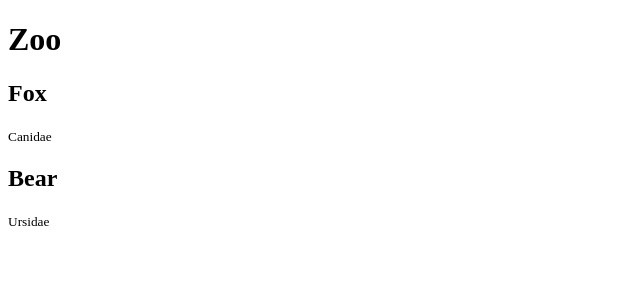
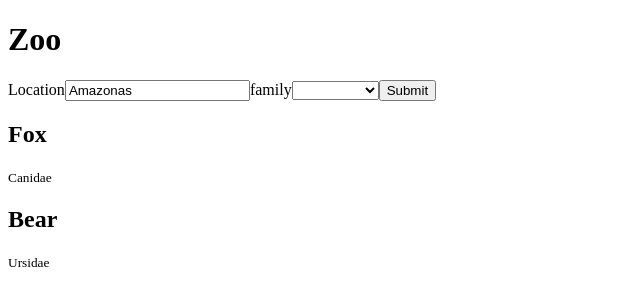
Before and after one commit to allenjoseph/hello-react, a React (Vite) app: page / in a window 1280 px wide. Shown: the top 306 px of the page, without its empty margins (0-640 px from the left). Built offline with nearby package versions, Linux system fonts and the light colour scheme.

Commit message:
feat(hooks): add react-hooks and manage state with useState()

```diff
--- a/package.json
+++ b/package.json
@@ -18,6 +18,7 @@
     "eslint-plugin-import": "^2.22.1",
     "eslint-plugin-jsx-a11y": "^6.4.1",
     "eslint-plugin-react": "^7.22.0",
+    "eslint-plugin-react-hooks": "^4.2.0",
     "parcel": "^1.12.3",
     "prettier": "^2.3.2"
   },
--- a/src/App.js
+++ b/src/App.js
@@ -1,14 +1,16 @@
 import ReactDOM from "react-dom";
 import Animal from "./Animal";
+import SearchParams from "./SearchParams";
 
 const App = () => {
   return (
     <div>
       <h1>Zoo</h1>
+      <SearchParams />
       <Animal name="Fox" family="Canidae"></Animal>
       <Animal name="Bear" family="Ursidae"></Animal>
     </div>
   );
-}
+};
 
 ReactDOM.render(<App />, document.getElementById("root"));
--- /dev/null
+++ b/src/SearchParams.js
@@ -0,0 +1,43 @@
+import { useState } from "react";
+
+const FAMILIES = ["Felidae", "Canidae", "Ursidae", "Mustelidae"];
+
+const SearchParams = () => {
+  const [location, setLocation] = useState("Amazonas");
+  const [family, setFamily] = useState("");
+
+  return (
+    <div className="search-params">
+      <form>
+        <label htmlFor="location">
+          Location
+          <input
+            id="location"
+            value={location}
+            onChange={(e) => setLocation(e.target.value)}
+            placeholder="Location"
+          />
+        </label>
+        <label htmlFor="family">
+          family
+          <select
+            id="family"
+            value={family}
+            onChange={(e) => setFamily(e.target.value)}
+            onBlur={(e) => setFamily(e.target.value)}
+          >
+            <option />
+            {FAMILIES.map((o) => (
+              <option value={o} key={o}>
+                {o}
+              </option>
+            ))}
+          </select>
+        </label>
+        <button>Submit</button>
+      </form>
+    </div>
+  );
+};
+
+export default SearchParams;
```
Also changed, not shown: .eslintrc.json, 1 other file (tests, documents, lock files or other folders).
